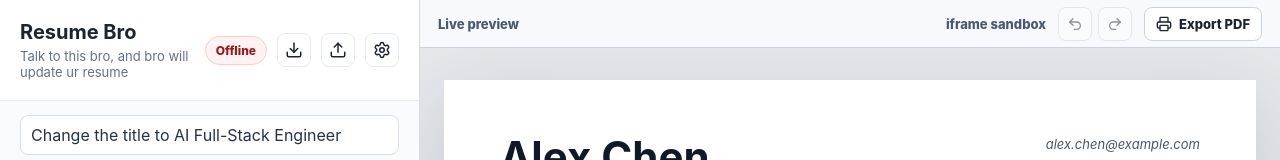
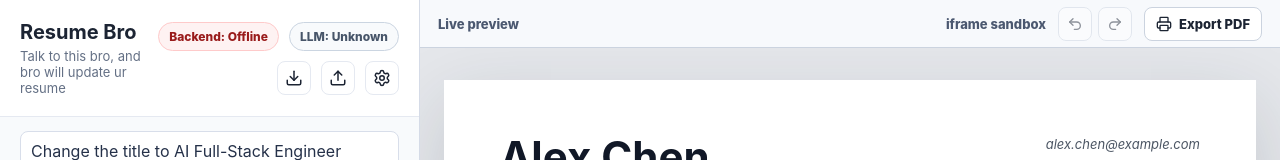
Before and after one commit to george-yi-hao-xu/resume-agent, a React (Vite) app in the folder client/: page / in a window 1280 px wide. Shown: the top 160 px of the page. Built offline with nearby package versions, Linux system fonts and the light colour scheme; no server answers.

Commit message:
refactor

```diff
--- a/client/src/components/ChatHeader.scss
+++ b/client/src/components/ChatHeader.scss
@@ -55,9 +55,20 @@
 
 .chat-header-actions {
   display: flex;
+  flex-direction: column;
   flex: 0 0 auto;
-  align-items: center;
+  align-items: flex-end;
   gap: 10px;
+
+  .status-con {
+    display: flex;
+    gap: 10px;
+  }
+
+  .redo-undo {
+    display: flex;
+    gap: 10px;
+  }
 }
 
 .snapshot-action {
--- a/client/src/components/ChatHeader.tsx
+++ b/client/src/components/ChatHeader.tsx
@@ -17,7 +17,8 @@ export const ChatHeader = observer(() => {
     try {
       await saveLoadStore.importFile(file);
     } catch (error) {
-      const message = error instanceof Error ? error.message : "Could not import snapshot.";
+      const message =
+        error instanceof Error ? error.message : "Could not import snapshot.";
       window.alert(message);
     } finally {
       if (fileInputRef.current) {
@@ -33,12 +34,29 @@ export const ChatHeader = observer(() => {
         <p>Talk to this bro, and bro will update ur resume</p>
       </div>
       <div className="chat-header-actions">
+        <div className="status-con">
           <span
-          className={chatStore.isWorking ? "status status-working" : `status status-${llmStatusStore.status}`}
-          title={chatStore.isWorking ? "Generating patches." : llmStatusStore.message}
+            className={`status status-${llmStatusStore.backendStatus}`}
+            title={llmStatusStore.backendMessage}
           >
-          {chatStore.isWorking ? "Running" : llmStatusStore.label}
+            Backend: {llmStatusStore.backendLabel}
           </span>
+          <span
+            className={
+              chatStore.isWorking
+                ? "status status-working"
+                : `status status-${llmStatusStore.llmStatus}`
+            }
+            title={
+              chatStore.isWorking
+                ? "Generating patches."
+                : llmStatusStore.llmMessage
+            }
+          >
+            LLM: {chatStore.isWorking ? "Running" : llmStatusStore.llmLabel}
+          </span>
+        </div>
+        <div className="redo-undo">
           <button
             type="button"
             className="snapshot-action"
@@ -72,6 +90,7 @@ export const ChatHeader = observer(() => {
           />
           <SettingsOverlay />
         </div>
+      </div>
     </header>
   );
 });
--- a/client/src/components/SettingsOverlay.tsx
+++ b/client/src/components/SettingsOverlay.tsx
@@ -67,13 +67,23 @@ export const SettingsOverlay = observer(() => {
 
             <div className="settings-fields">
               <div className="settings-field">
-                <span>LLM status</span>
-                <strong>{llmStatusStore.label}</strong>
+                <span>Backend status</span>
+                <strong>{llmStatusStore.backendLabel}</strong>
               </div>
 
               <div className="settings-field">
-                <span>Server message</span>
-                <strong>{llmStatusStore.message}</strong>
+                <span>Backend message</span>
+                <strong>{llmStatusStore.backendMessage}</strong>
+              </div>
+
+              <div className="settings-field">
+                <span>LLM status</span>
+                <strong>{llmStatusStore.llmLabel}</strong>
+              </div>
+
+              <div className="settings-field">
+                <span>LLM message</span>
+                <strong>{llmStatusStore.llmMessage}</strong>
               </div>
             </div>
           </section>
--- a/client/src/services/llm.ts
+++ b/client/src/services/llm.ts
@@ -17,6 +17,10 @@ export type LlmStatusResponse =
       message: string;
       availableModels?: string[];
     };
+
+export type BackendHealthResponse = {
+  ok: boolean;
+};
 
 type GetPatchesOptions = {
   instruction: string;
@@ -42,6 +46,15 @@ class LlmApiClient {
     }
 
     return response.json() as Promise<LlmStatusResponse>;
+  }
+
+  async getBackendHealth(): Promise<BackendHealthResponse> {
+    const response = await fetch("/api/health");
+    if (!response.ok) {
+      throw new Error(`Backend health request failed with ${response.status}.`);
+    }
+
+    return response.json() as Promise<BackendHealthResponse>;
   }
 
   async warmup(): Promise<boolean> {
--- a/client/src/stores/LlmStatusStore.ts
+++ b/client/src/stores/LlmStatusStore.ts
@@ -10,6 +10,13 @@ export enum LlmStatus {
   ModelMissing = "model_missing"
 }
 
+export enum BackendStatus {
+  Unknown = "unknown",
+  Checking = "checking",
+  Ready = "ready",
+  Offline = "offline"
+}
+
 const LLM_STATUS_LABEL: Record<LlmStatus, string> = {
   [LlmStatus.Unknown]: "Unknown",
   [LlmStatus.Checking]: "Checking",
@@ -18,9 +25,18 @@ const LLM_STATUS_LABEL: Record<LlmStatus, string> = {
   [LlmStatus.ModelMissing]: "Missing model"
 };
 
+const BACKEND_STATUS_LABEL: Record<BackendStatus, string> = {
+  [BackendStatus.Unknown]: "Unknown",
+  [BackendStatus.Checking]: "Checking",
+  [BackendStatus.Ready]: "Ready",
+  [BackendStatus.Offline]: "Offline"
+};
+
 export class LlmStatusStore {
-  status = LlmStatus.Unknown;
-  message = "LLM status has not been checked.";
+  backendStatus = BackendStatus.Unknown;
+  backendMessage = "Backend status has not been checked.";
+  llmStatus = LlmStatus.Unknown;
+  llmMessage = "LLM status has not been checked.";
 
   private requestId = 0;
   private hasWarmedModel = false;
@@ -30,30 +46,66 @@ export class LlmStatusStore {
     void this.checkStatus();
   }
 
+  get status(): LlmStatus {
+    return this.llmStatus;
+  }
+
+  get message(): string {
+    return this.llmMessage;
+  }
+
   get label(): string {
-    return LLM_STATUS_LABEL[this.status];
+    return this.llmLabel;
+  }
+
+  get backendLabel(): string {
+    return BACKEND_STATUS_LABEL[this.backendStatus];
+  }
+
+  get llmLabel(): string {
+    return LLM_STATUS_LABEL[this.llmStatus];
   }
 
   async checkStatus(): Promise<void> {
     const currentRequestId = ++this.requestId;
-    this.status = LlmStatus.Checking;
-    this.message = "Checking LLM server status.";
+    this.backendStatus = BackendStatus.Checking;
+    this.backendMessage = "Checking Node backend status.";
+    this.llmStatus = LlmStatus.Unknown;
+    this.llmMessage = "Waiting for backend status.";
 
     try {
+      const health = await llm.getBackendHealth();
+      if (currentRequestId !== this.requestId) {
+        return;
+      }
+
+      if (!health.ok) {
+        this.backendStatus = BackendStatus.Offline;
+        this.backendMessage = "Backend health check did not return ok.";
+        this.llmStatus = LlmStatus.Unknown;
+        this.llmMessage = "LLM status was not checked because the backend is offline.";
+        return;
+      }
+
+      this.backendStatus = BackendStatus.Ready;
+      this.backendMessage = "Node backend is reachable.";
+      this.llmStatus = LlmStatus.Checking;
+      this.llmMessage = "Checking backend connection to LLM provider.";
+
       const result = await llm.getStatus();
       if (currentRequestId !== this.requestId) {
         return;
       }
 
       if (result.ok) {
-        this.status = LlmStatus.Ready;
-        this.message = result.message;
+        this.llmStatus = LlmStatus.Ready;
+        this.llmMessage = result.message;
         this.warmupCurrentModel();
         return;
       }
 
-      this.status = result.reason === "model_missing" ? LlmStatus.ModelMissing : LlmStatus.Offline;
-      this.message = result.availableModels?.length
+      this.llmStatus = result.reason === "model_missing" ? LlmStatus.ModelMissing : LlmStatus.Offline;
+      this.llmMessage = result.availableModels?.length
         ? `${result.message} Available models: ${result.availableModels.join(", ")}.`
         : result.message;
     } catch (error) {
@@ -61,8 +113,10 @@ export class LlmStatusStore {
         return;
       }
 
-      this.status = LlmStatus.Offline;
-      this.message = error instanceof Error ? error.message : "LLM server is not reachable.";
+      this.backendStatus = BackendStatus.Offline;
+      this.backendMessage = error instanceof Error ? error.message : "Node backend is not reachable.";
+      this.llmStatus = LlmStatus.Unknown;
+      this.llmMessage = "LLM status was not checked because the backend is offline.";
     }
   }
 
--- a/client/vite.config.ts
+++ b/client/vite.config.ts
@@ -10,7 +10,7 @@ export default defineConfig({
   plugins: [react()],
   server: {
     proxy: {
-      "/api": "http://localhost:3001"
+      "/api": "http://localhost:3003"
     }
   },
   build: {
--- a/src/llm/llm.config.ts
+++ b/src/llm/llm.config.ts
@@ -1,4 +1,4 @@
-import { Injectable } from "@nestjs/common";
+import { Inject, Injectable } from "@nestjs/common";
 import { ConfigService } from "@nestjs/config";
 import { DEFAULT_OLLAMA_MODEL, DEFAULT_OPENAI_MODEL, OLLAMA_URL } from "../../client/src/constants";
 import { LlmProvider } from "../../client/src/types";
@@ -13,7 +13,7 @@ export type LlmRuntimeConfig = {
 
 @Injectable()
 export class LlmConfig {
-  constructor(private readonly configService: ConfigService) {}
+  constructor(@Inject(ConfigService) private readonly configService: ConfigService) {}
 
   getRuntimeConfig(): LlmRuntimeConfig {
     const provider = this.parseProvider(this.configService.get<string>("LLM_PROVIDER"));
--- a/src/llm/llm.controller.ts
+++ b/src/llm/llm.controller.ts
@@ -1,4 +1,4 @@
-import { Body, Controller, Get, Headers, Post } from "@nestjs/common";
+import { Body, Controller, Get, Headers, Inject, Post } from "@nestjs/common";
 import { randomUUID } from "node:crypto";
 import type { PatchProviderResult } from "../../client/src/types";
 import { LlmService } from "./llm.service";
@@ -6,7 +6,7 @@ import type { GeneratePatchesRequest, LlmStatusResponse } from "./llm.types";
 
 @Controller("llm")
 export class LlmController {
-  constructor(private readonly llmService: LlmService) {}
+  constructor(@Inject(LlmService) private readonly llmService: LlmService) {}
 
   @Post("patches")
   async getPatches(
--- a/src/llm/llm.service.ts
+++ b/src/llm/llm.service.ts
@@ -1,4 +1,4 @@
-import { Injectable } from "@nestjs/common";
+import { Inject, Injectable } from "@nestjs/common";
 import { OPENAI_CHAT_COMPLETIONS_URL } from "../../client/src/constants";
 import { RESUME_SELECTORS, cls } from "../../client/src/core/resumeSelectors";
 import { CHAT_ROLE, LlmProvider, PatchAction, type ChatMessage, type LlmUsage, type PatchProviderResult, type UiPatch } from "../../client/src/types";
@@ -15,7 +15,9 @@ type PatchGenerationResult = {
 @Injectable()
 export class LlmService {
   constructor(
+    @Inject(LlmConfig)
     private readonly llmConfig: LlmConfig,
+    @Inject(StructuredLogger)
     private readonly logger: StructuredLogger
   ) {}
 
```
Also changed, not shown: 2 other files (tests, documents, lock files or other folders). Lines whose indentation alone changed are shown as unchanged.
